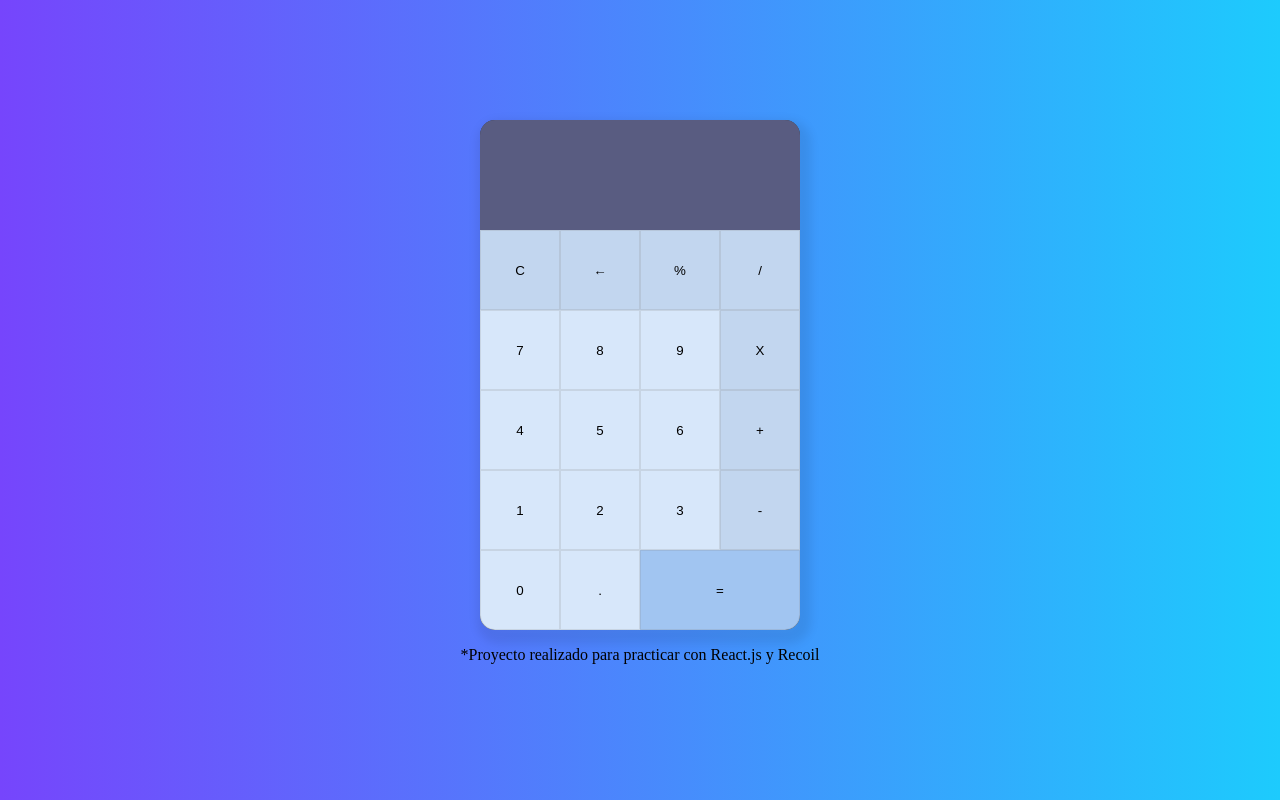
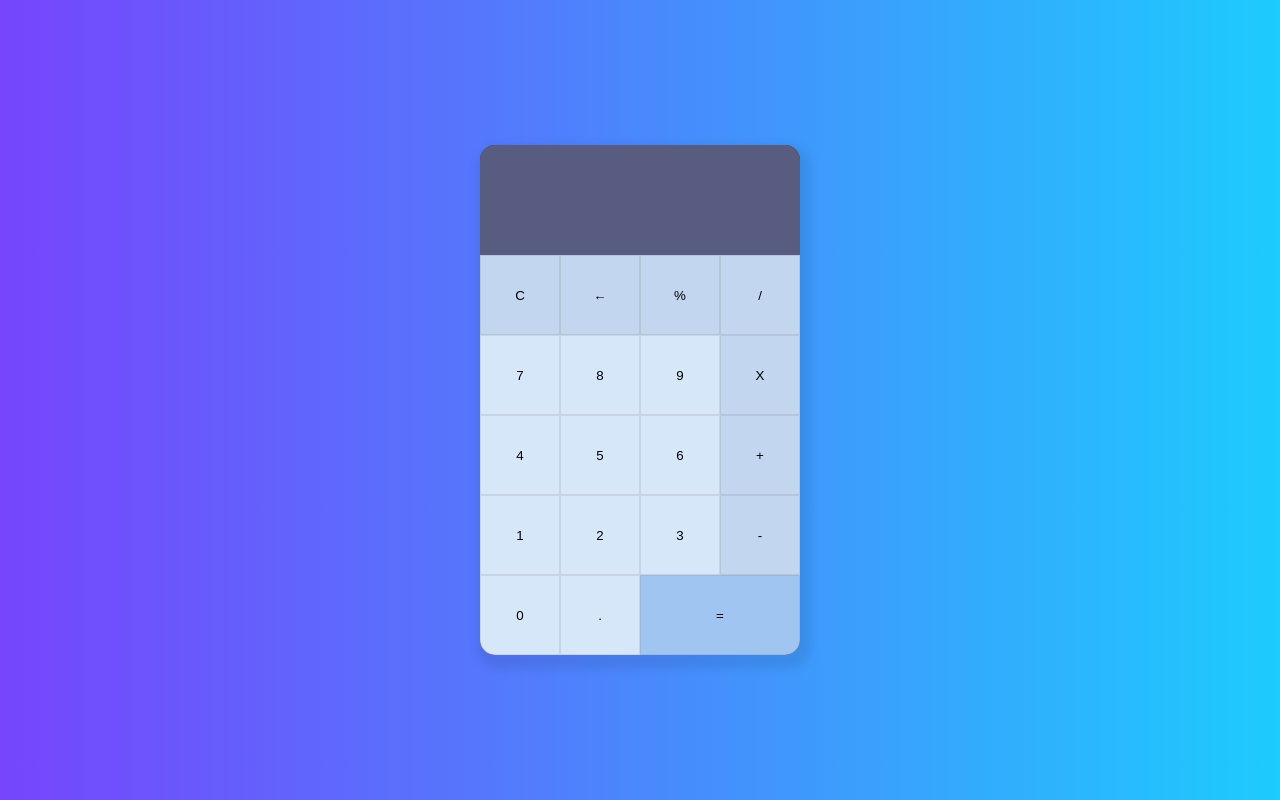
Before and after one commit to oscarvilar/react-calculator, a React (Create React App) app: page / in a window 1280 px wide. Built offline with nearby package versions, Linux system fonts and the light colour scheme.

Commit message:
eliminar p debajo de la calculadora

```diff
--- a/src/App.js
+++ b/src/App.js
@@ -9,7 +9,6 @@ function App() {
         <Screen/>
         <Keys/>
       </div>
-      <p>*Proyecto realizado para practicar con React.js y Recoil</p>
     </div>
   );
 }
```
